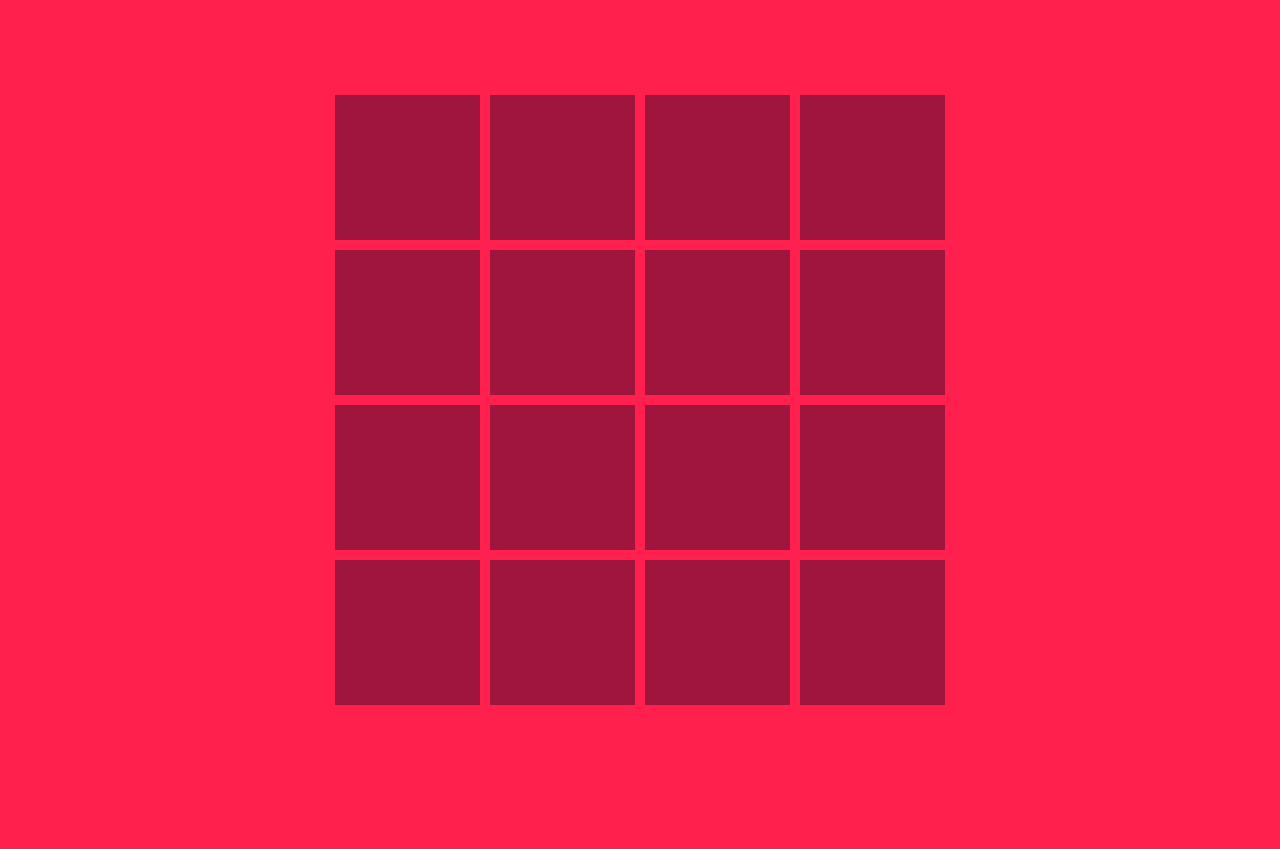
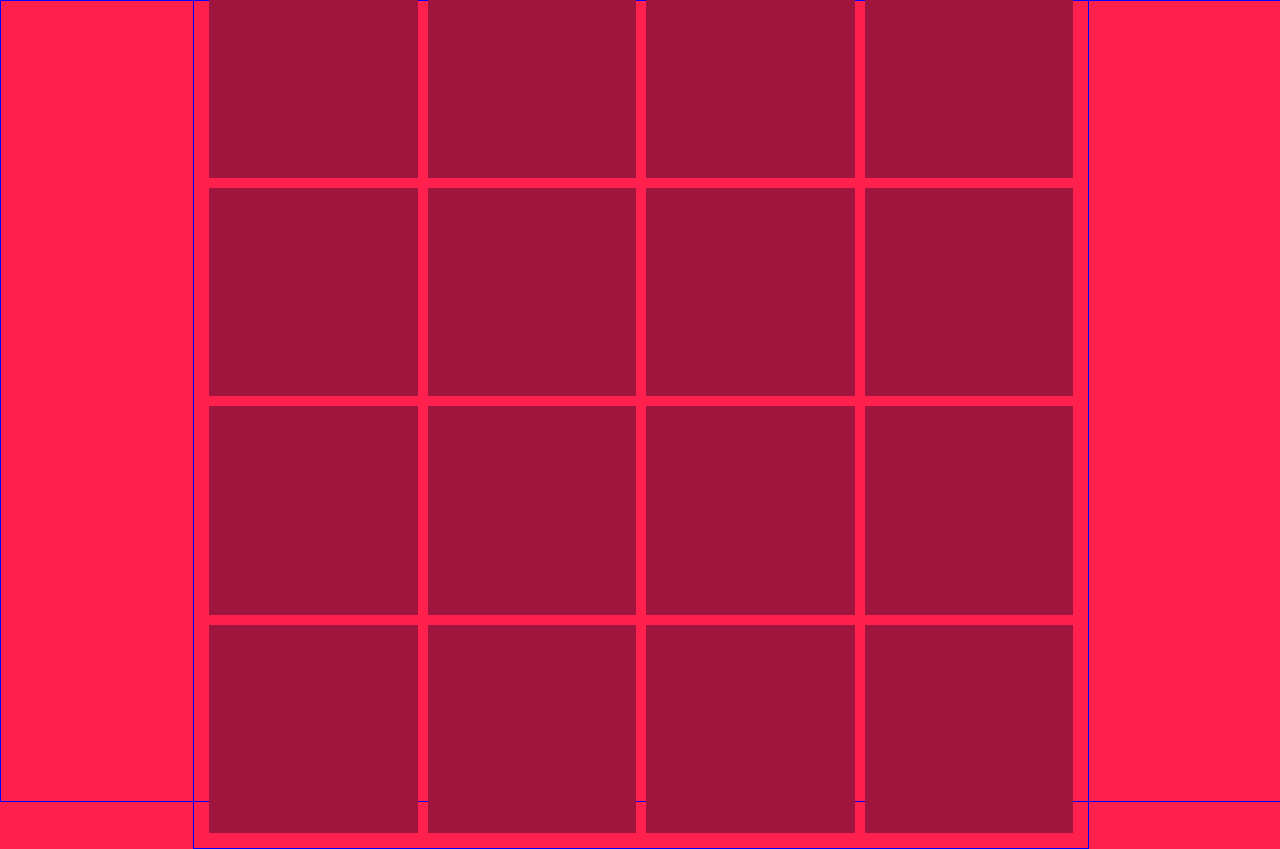
Before and after one commit to AmparoNathaly/memorygame, a plain HTML site: page level8.html in a window 1280 px wide. Before the commit the page ends 800 px from the top, so only its background shows below. Drawn offline with nearby package versions, Linux system fonts and the light colour scheme.

Commit message:
cambio atura de contenedor

```diff
--- a/style-card.css
+++ b/style-card.css
@@ -9,15 +9,17 @@ body {
     display: flex;
     justify-content: center;
     align-items: center;
+    border: solid 1px blue; /* provisional */
 }
 
 #images-container {
     display: flex;
     flex-wrap: wrap;
     justify-content: center;
-    width: 100%;
+    width: 70%;
     padding: 10px;
     box-sizing: border-box;
+    border: solid 1px blue; /* provisional */
 }
 
 .memory-card {
@@ -31,25 +33,12 @@ body {
     cursor: pointer;
     position: relative;
 }
-@media (min-width: 1000px) {
-    #images-container {
-    width: 50%;
-}
-}
 
-/* @media (max-width: 768px) {
-    .memory-card {
-        width: calc(33.33% - 10px);
-        aspect-ratio: 1 / 1;
+@media (min-width: 800px){
+    #imeges-container {
+        height: 60%;
     }
 }
-
-@media (max-width: 480px) {
-    .memory-card {
-        width: calc(50% - 10px);
-        aspect-ratio: 1 / 1;
-    }
-} */
 
 .memory-card img {
     width: 100%;
```
